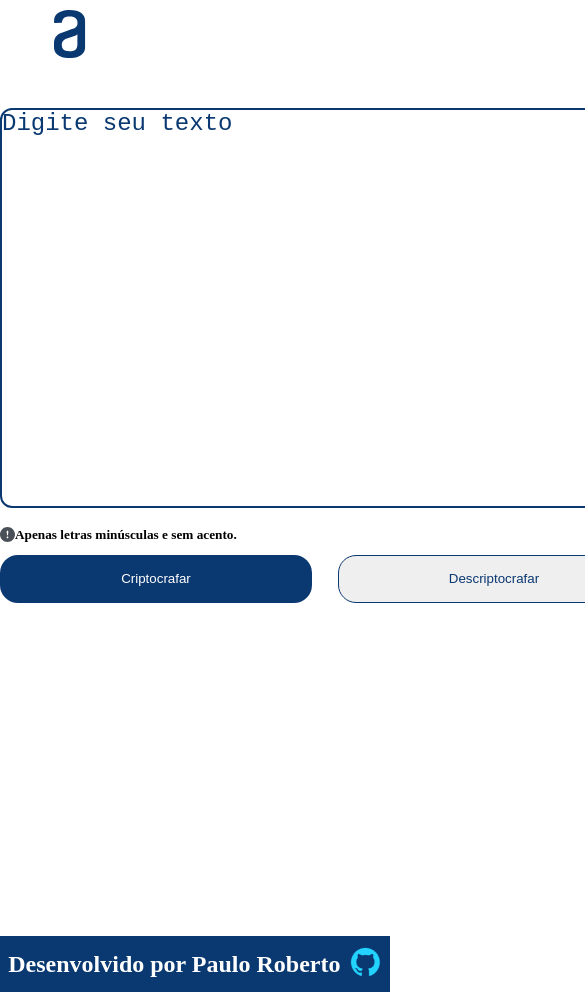
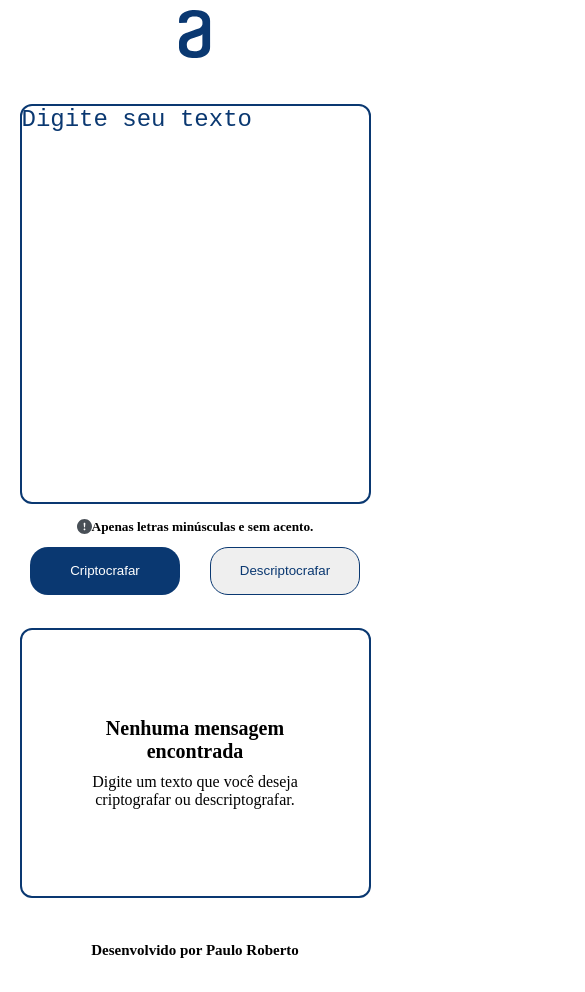
Before and after one commit to Darkwzz/encriptador, a plain HTML site: page index.html in a window 390 px wide. Shown: the top 992 px of the page, 585 px wide, since content can reach past the window. After the commit the page ends 969 px from the top, so only its background shows below. Drawn offline with Linux system fonts and the light colour scheme.

Commit message:
Responsivo

```diff
--- a/index.html
+++ b/index.html
@@ -26,7 +26,7 @@
                 </div>
 
             </section>
-
+                <div class="section-2">
                     <section class="sec-mensagem">
 
                         <img src="imagens/boneco.svg" class="img">
@@ -42,6 +42,7 @@
 
 
                     </section>
+                </div>
         </main>
 
         <footer class="footer">
--- a/script.js
+++ b/script.js
@@ -14,19 +14,35 @@ const mensagem = document.querySelector('.textarea2')
 // Função para o botão
 
     function btncriptografar() {
+
+        if (textarea.value === '') {
+            alert('Digite Um Texto!')
+        }else{
             const textoEncriptado = criptografar(textarea.value);
             mensagem.value = textoEncriptado;
             textarea.value = '';
             mensageminvisivel();
+        }
+
+
+
+
 
 
     }
 
     function btnDesencriptografar() {
+
+        if (textarea.value === ''){
+            alert('Digite Um Texto')
+        }else{
             const textoDescriptado = descriptografar(textarea.value);
             mensagem.value = textoDescriptado;
             textarea.value = '';
             mensageminvisivel();
+        }
+
+
 
 
     }
--- a/styles.css
+++ b/styles.css
@@ -124,6 +124,13 @@ h5 img{
 
 }
 
+.section-2{
+    display: flex;
+    justify-content: center;
+    align-items: center;
+    height: 100%;
+}
+
 .sec-mensagem img{
     width: 250px;
 
@@ -145,11 +152,6 @@ h5 img{
     font-size: 16px;
     text-align: center;
 
-}
-
-.elements{
-    display: flex;
-    flex-direction: column;
 }
 
 
@@ -188,3 +190,95 @@ h5 img{
 .icon {
     color: white;
 }
+
+
+@media (max-width: 768px){
+
+    body{
+        width: 100%;
+    }
+
+
+    main{
+        flex-direction: column;
+    }
+
+
+    .footer{
+         background-color: white;
+         color: black;
+         align-items: center;
+         justify-content: center;
+         font-size: 10px;
+
+
+    }
+
+    .footer img{
+        display: none;
+    }
+
+    .header{
+        display: flex;
+        justify-content: center;
+        align-items: center;
+    }
+
+    .sec-textarea{
+        display: flex;
+        flex-direction: column;
+        justify-content: center;
+        align-items: center;
+    }
+
+    .textarea{
+
+        width: 90%;
+        height: 400px;
+
+    }
+
+    .buttons{
+        width: 100%;
+        display: flex;
+        justify-content: space-evenly;
+        align-items: center;
+    }
+
+    .btn-criptocrafar{
+        width: 150px;
+
+    }
+
+    .btn-descriptocrafar{
+        width: 150px;
+
+    }
+
+    .h5{
+        display: flex;
+        justify-content: center;
+        align-items: center;
+    }
+
+
+
+    .sec-mensagem img{
+
+        display: none;
+
+    }
+
+    .section-2{
+        width: 100%;
+    }
+
+   .sec-mensagem{
+    width: 90%;
+   }
+
+
+
+
+
+}
```
Lines whose indentation alone changed are shown as unchanged.
